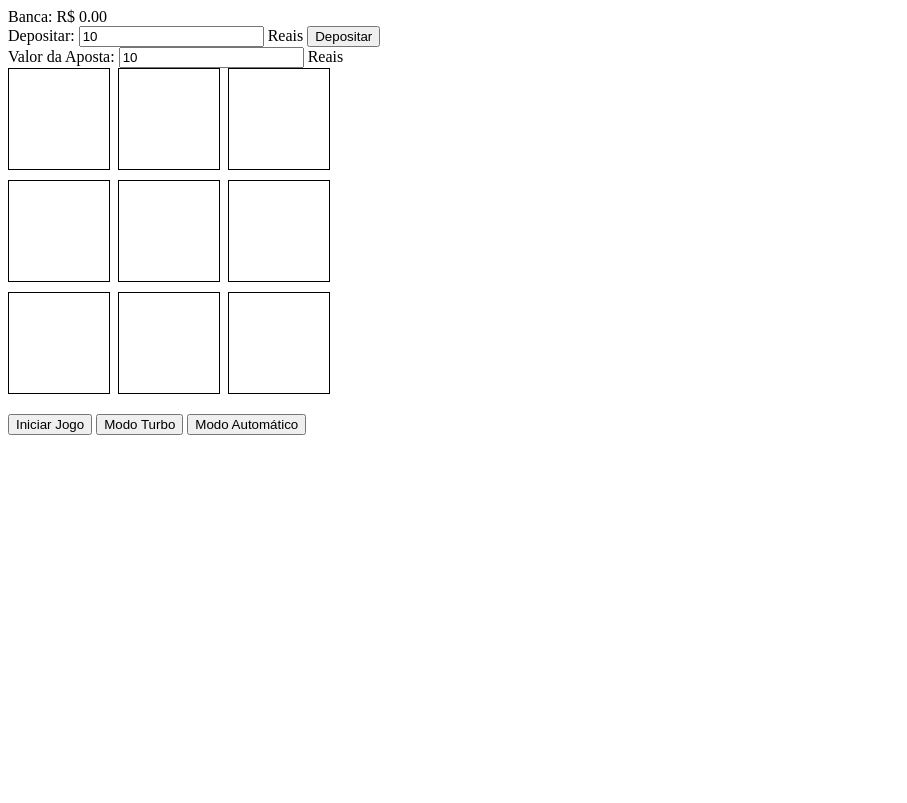
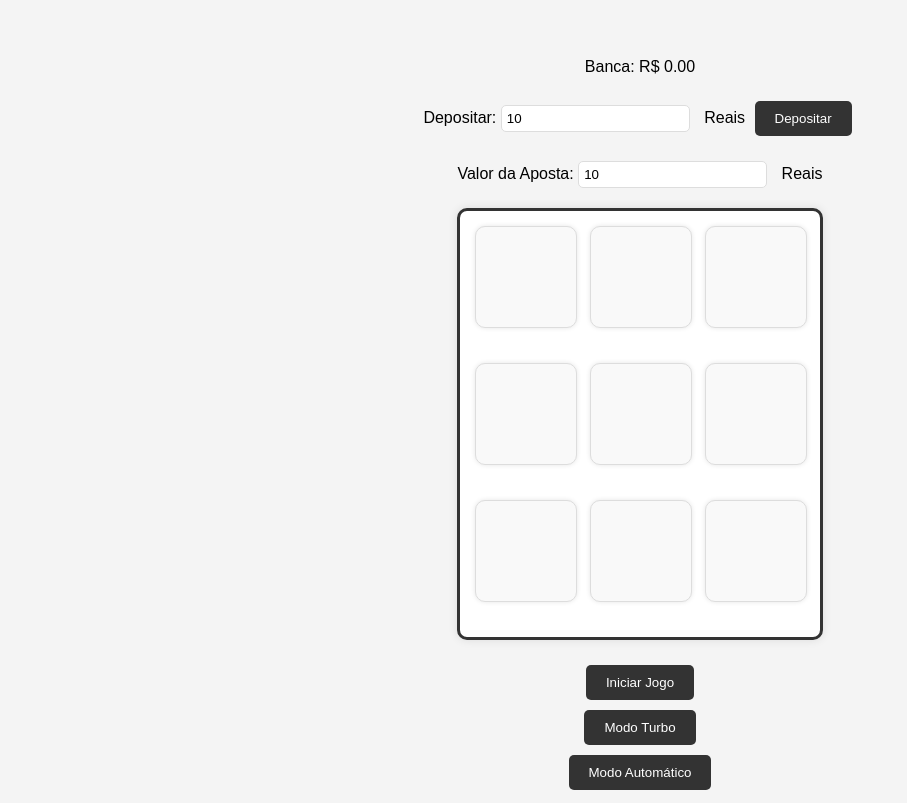
Before and after one commit to ScriptHit/alien, a plain HTML site: page index.html in a window 1280 px wide. Shown: the whole page, without its empty margins (0-907 px from the left). Drawn offline with Linux system fonts and the light colour scheme.

Commit message:
Update index.html

```diff
--- a/index.html
+++ b/index.html
@@ -5,20 +5,64 @@
     <meta name="viewport" content="width=device-width, initial-scale=1.0">
     <title>Jogo do Tigrinho</title>
     <style>
+        body {
+            font-family: 'Arial', sans-serif;
+            background-color: #f4f4f4;
+            display: flex;
+            flex-direction: column;
+            align-items: center;
+            padding-top: 50px;
+        }
+
         #gameArea {
             display: grid;
             grid-template-columns: repeat(3, 100px);
-            gap: 10px;
+            gap: 15px;
             margin-bottom: 20px;
+            border: 3px solid #333;
+            padding: 15px;
+            border-radius: 10px;
+            background-color: #fff;
+            box-shadow: 0 0 10px rgba(0, 0, 0, 0.1);
         }
+
         .symbol {
             width: 100px;
             height: 100px;
             display: flex;
             align-items: center;
             justify-content: center;
-            border: 1px solid black;
+            border: 1px solid #ddd;
+            border-radius: 10px;
             font-size: 24px;
+            background-color: #f9f9f9;
+            box-shadow: 0 0 5px rgba(0, 0, 0, 0.1);
+        }
+
+        button {
+            padding: 10px 20px;
+            border: none;
+            border-radius: 5px;
+            background-color: #333;
+            color: #fff;
+            cursor: pointer;
+            margin: 5px;
+            transition: background-color 0.3s;
+        }
+
+        button:hover {
+            background-color: #555;
+        }
+
+        input[type="number"] {
+            padding: 5px;
+            border: 1px solid #ddd;
+            border-radius: 5px;
+            margin-right: 10px;
+        }
+
+        div {
+            margin-bottom: 20px;
         }
     </style>
 </head>
```
